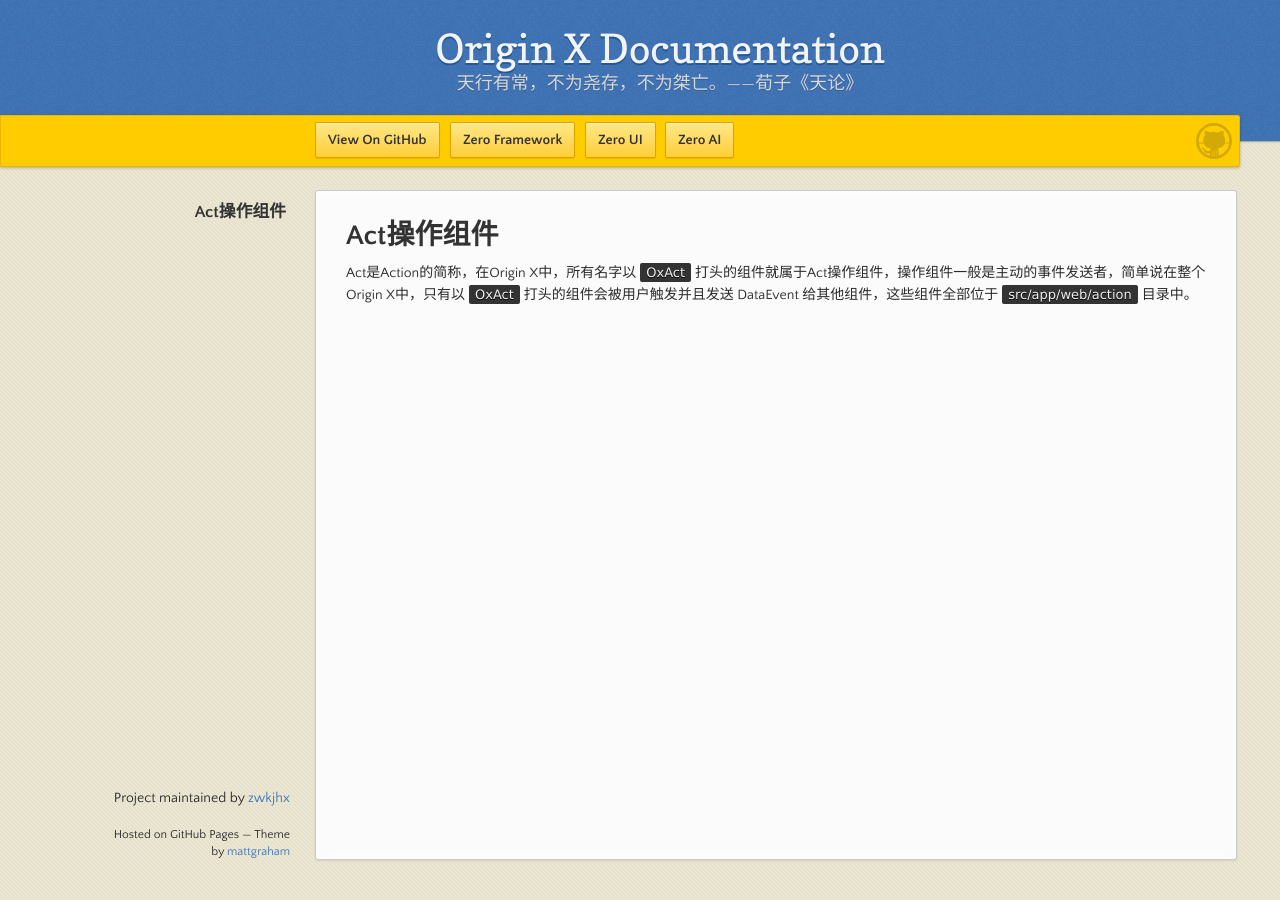
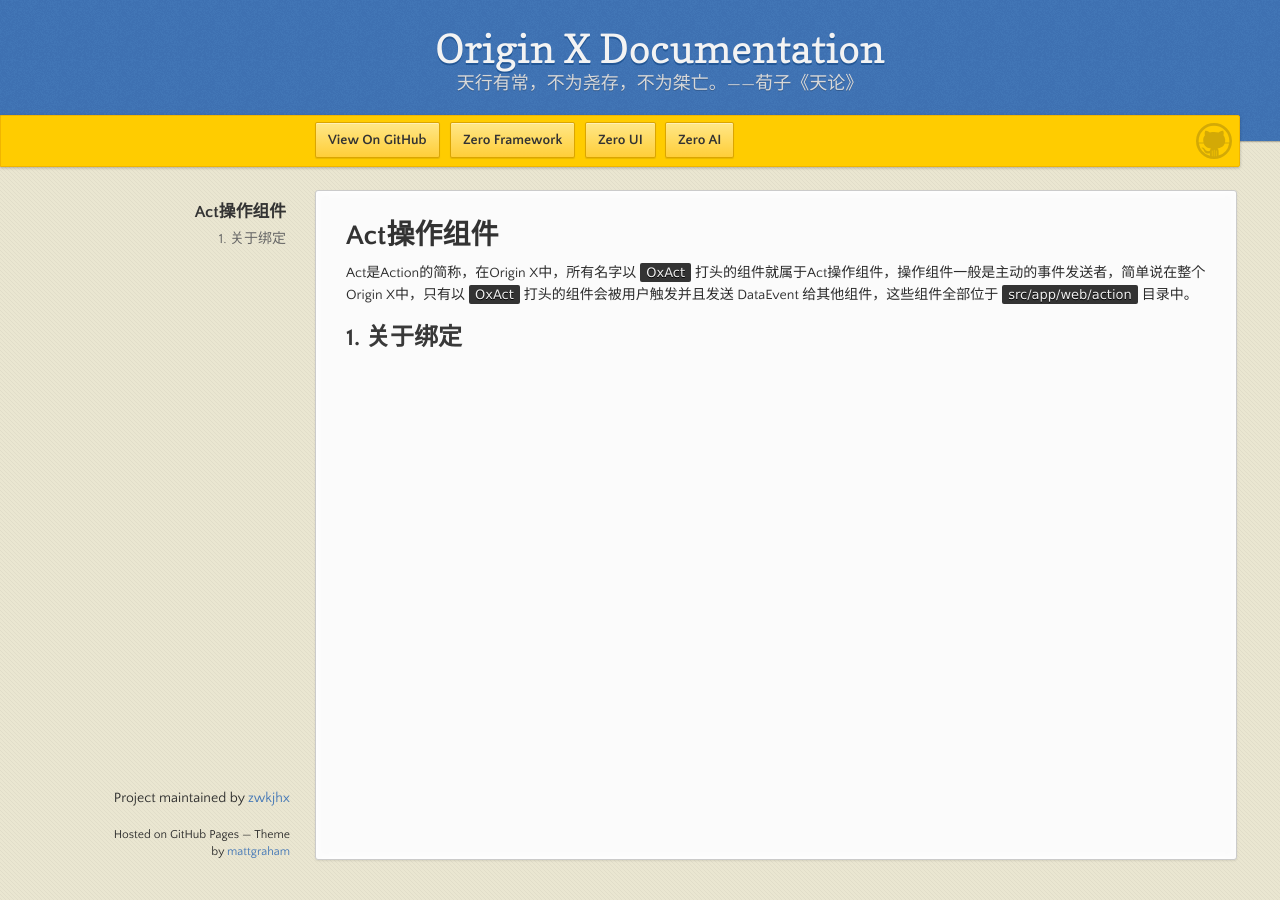
Before and after one commit to zwkjhx/ox-doc, a Jekyll site: the page built from specification/3-origin-xgui-fan/spo-013-actcao-zuo-zu-jian.md, in a window 1280 px wide. Built offline with Jekyll 4.4.1, drawn with Linux system fonts in a browser that asks for light colours; our own code applies the rules of GitHub Pages for plain Markdown files.

Commit message:
Updates specification/3-origin-xgui-fan/spo-013-actcao-zuo-zu-jian.md
Auto commit by GitBook Editor

```diff
--- a/specification/3-origin-xgui-fan/spo-013-actcao-zuo-zu-jian.md
+++ b/specification/3-origin-xgui-fan/spo-013-actcao-zuo-zu-jian.md
@@ -1,3 +1,5 @@
 # Act操作组件
 
 Act是Action的简称，在Origin X中，所有名字以`OxAct`打头的组件就属于Act操作组件，操作组件一般是主动的事件发送者，简单说在整个Origin X中，只有以`OxAct`打头的组件会被用户触发并且发送 DataEvent 给其他组件，这些组件全部位于`src/app/web/action`目录中。
+
+## 1. 关于绑定
```
